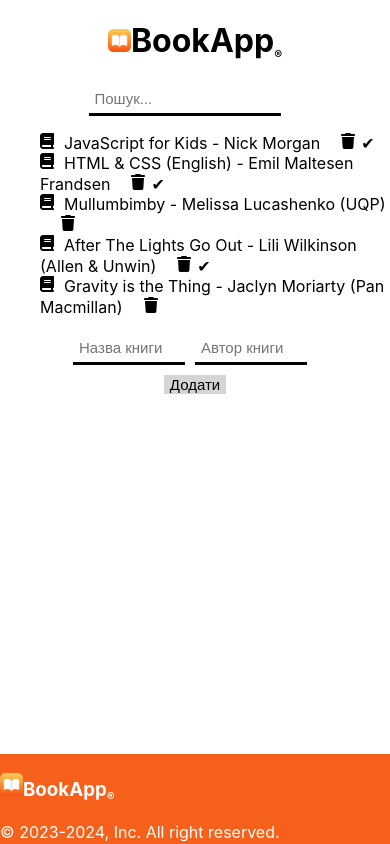
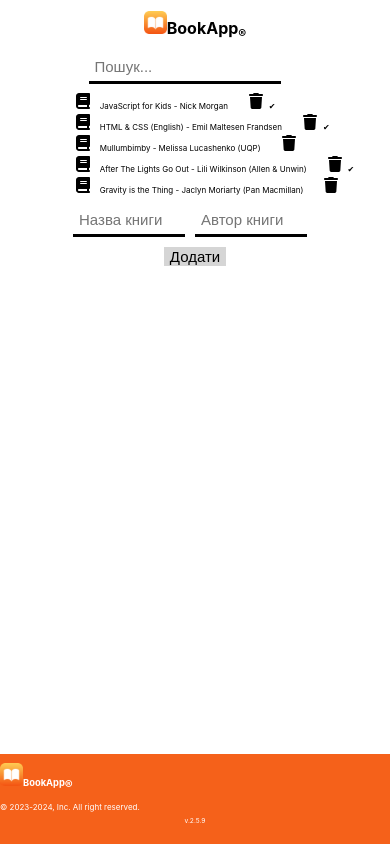
Before and after one commit to Terminator2220/BookApp, a React (Create React App) app: page / in a window 390 px wide. Built offline with nearby package versions, Linux system fonts and the light colour scheme; the HTML template or start-up script is replaced by a standard one.

Commit message:
Update index.css

```diff
--- a/src/index.css
+++ b/src/index.css
@@ -21,7 +21,7 @@ ul {
 /* Додайте медіа-запит для адаптації до пристроїв з меншою шириною екрану */
 @media screen and (max-width: 768px) {
   body {
-    font-size: 16px; /* Зменште розмір шрифту для менших екранів */
+    font-size: 8px; /* Зменште розмір шрифту для менших екранів */
   }
 
   ul {
```
